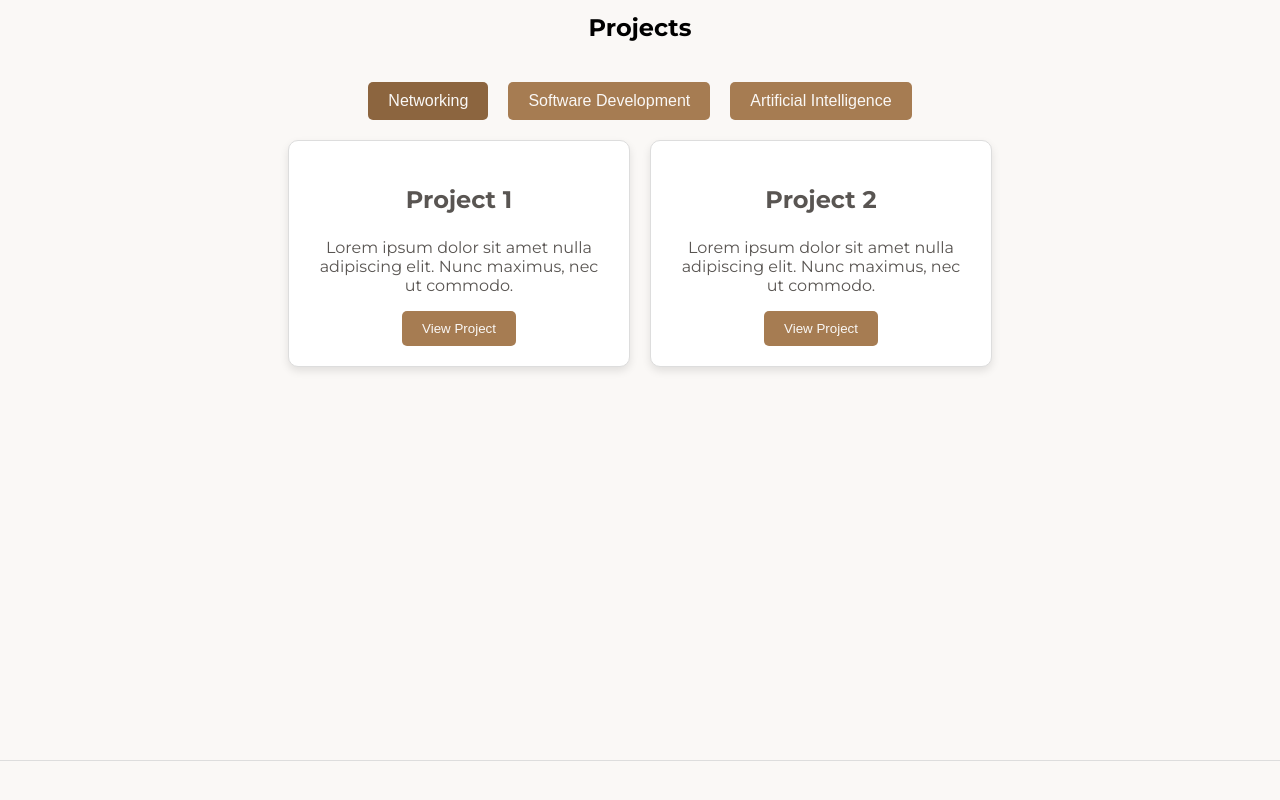
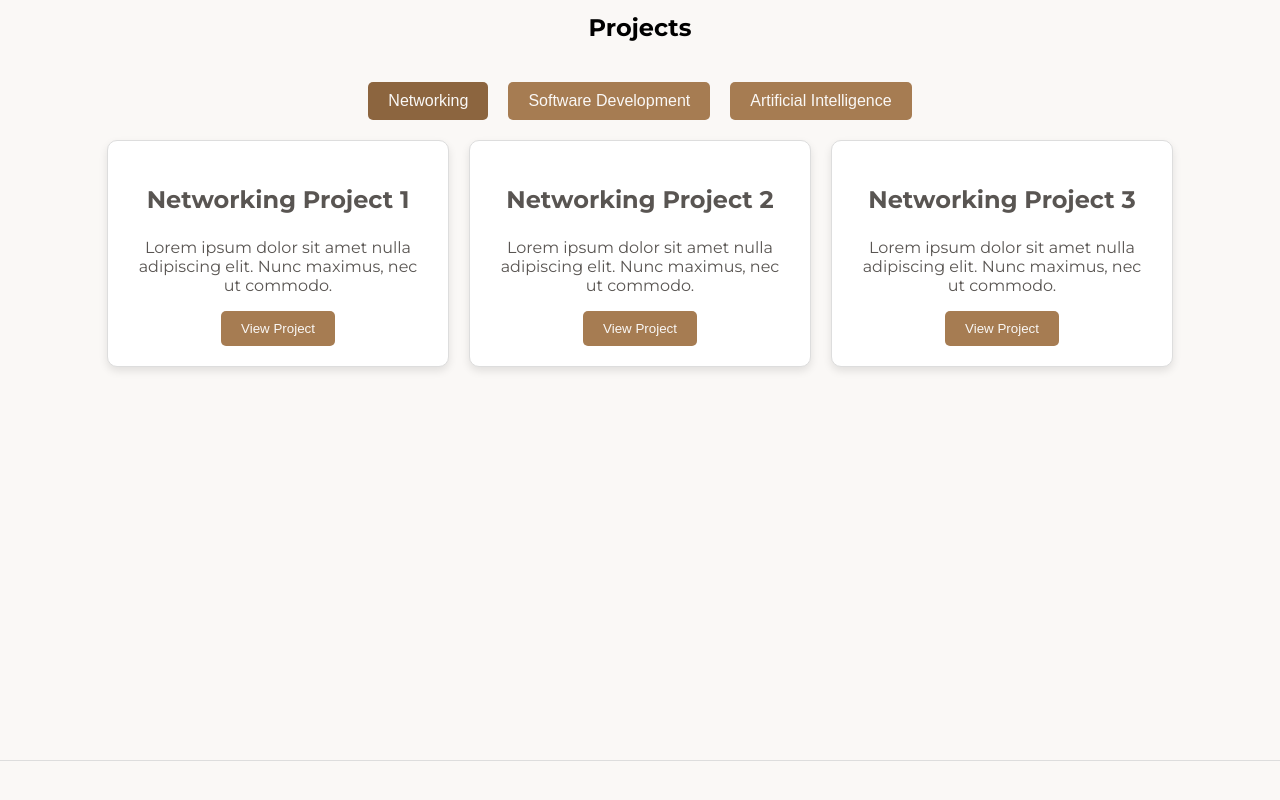
Before and after one commit to jaclynsunardi/jaclynsunardi.github.io, a React (Create React App) app: page / in a window 1280 px wide. Shown: the part 1682-2482 px from the top of the page. Built offline with nearby package versions, Linux system fonts and the light colour scheme.

Commit message:
adjusted to have 3 project cards per tab

```diff
--- a/src/App.js
+++ b/src/App.js
@@ -60,31 +60,43 @@ function App() {
   const projects = {
     networking: [
       {
-        title: 'Project 1',
+        title: 'Networking Project 1',
         description: 'Lorem ipsum dolor sit amet nulla adipiscing elit. Nunc maximus, nec ut commodo.',
       },
       {
-        title: 'Project 2',
+        title: 'Networking Project 2',
+        description: 'Lorem ipsum dolor sit amet nulla adipiscing elit. Nunc maximus, nec ut commodo.',
+      },
+      {
+        title: 'Networking Project 3',
         description: 'Lorem ipsum dolor sit amet nulla adipiscing elit. Nunc maximus, nec ut commodo.',
       },
     ],
     software: [
       {
-        title: 'Project 3',
+        title: 'Software Project 1',
         description: 'Lorem ipsum dolor sit amet nulla adipiscing elit. Nunc maximus, nec ut commodo.',
       },
       {
-        title: 'Project 4',
+        title: 'Software Project 2',
+        description: 'Lorem ipsum dolor sit amet nulla adipiscing elit. Nunc maximus, nec ut commodo.',
+      },
+      {
+        title: 'Software Project 3',
         description: 'Lorem ipsum dolor sit amet nulla adipiscing elit. Nunc maximus, nec ut commodo.',
       },
     ],
     ai: [
       {
-        title: 'Project 5',
+        title: 'AI Project 1',
         description: 'Lorem ipsum dolor sit amet nulla adipiscing elit. Nunc maximus, nec ut commodo.',
       },
       {
-        title: 'Project 6',
+        title: 'AI Project 2',
+        description: 'Lorem ipsum dolor sit amet nulla adipiscing elit. Nunc maximus, nec ut commodo.',
+      },
+      {
+        title: 'AI Project 3',
         description: 'Lorem ipsum dolor sit amet nulla adipiscing elit. Nunc maximus, nec ut commodo.',
       },
     ],
```
